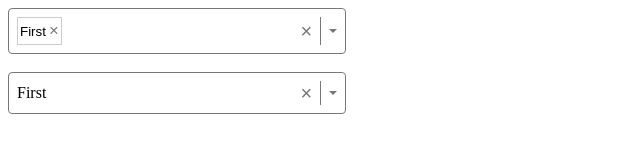
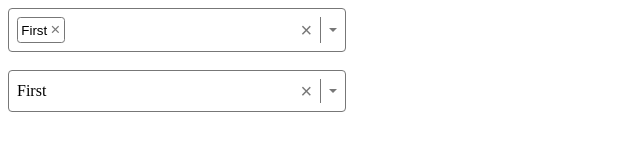
Before and after one commit to ponochovny/react-typescript-vite-app, a React (Vite) app: page / in a window 1280 px wide. Shown: the top 160 px of the page, without its empty margins (0-640 px from the left). Built offline with nearby package versions, Linux system fonts and the light colour scheme.

Commit message:
option badge styles

```diff
--- a/src/components/Select.tsx
+++ b/src/components/Select.tsx
@@ -116,13 +116,30 @@
 	color: ${(props: any) => (props.highlighted ? 'white' : '')};
 `
 const OptionBadgeBtn = styled.button`
+	display: flex;
+	align-items: center;
+	gap: 0.25em;
+
+	border: 1px solid #777;
+	border-radius: 0.25em;
+	padding: 0.15em 0.25em;
+
+	cursor: pointer;
 	background: none;
 	outline: none;
-	border: 1px solid #ccc;
-	padding: 3px 2px;
-	display: flex;
-	gap: 3px;
-	align-items: center;
+
+	&:hover,
+	&:focus {
+		background-color: hsl(0, 100%, 90%);
+		border-color: hsl(0, 100%, 50%);
+		& > ${ClearSpan} {
+			color: hsl(0, 100%, 50%);
+		}
+	}
+	& > ${ClearSpan} {
+		font-size: 1.25em;
+		color: #777;
+	}
 `
 export function Select({ multiple, value, onChange, options }: SelectProps) {
 	const [isOpen, setIsOpen] = useState(false)
```
